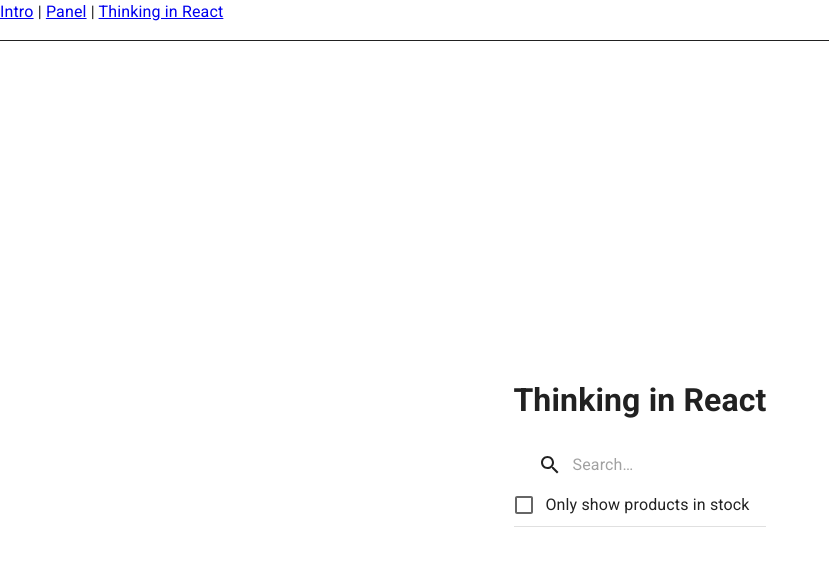
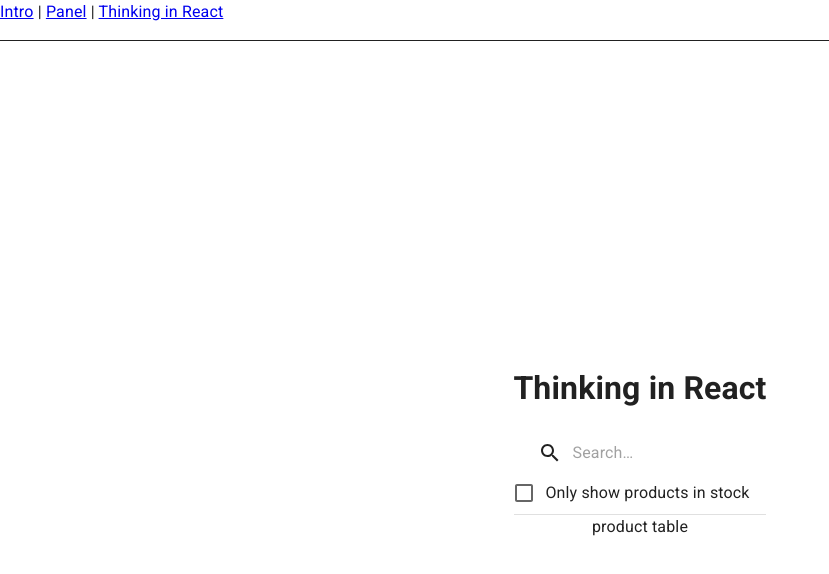
Before and after one commit to Belencha/react-example, a React (Create React App) app: page /thinking-in-react in a window 1280 px wide. Shown: the top 574 px of the page, without its empty margins (0-829 px from the left). Built offline with nearby package versions, Linux system fonts and the light colour scheme.

Commit message:
Add FilterableProductTable component to the page

```diff
--- /dev/null
+++ b/src/components/FilterableProductTable/FilterableProductTable.jsx
@@ -0,0 +1,14 @@
+import * as React from 'react';
+import ProductTable from '../ProductTable/ProductTable';
+import SearchBar from '../SearchBar/SearchBar';
+
+const FilterableProductTable = () => {
+    return (
+        <>
+            <SearchBar />
+            <ProductTable />
+        </>
+    );
+}
+
+export default FilterableProductTable;
--- a/src/routes/thinkingInReact.jsx
+++ b/src/routes/thinkingInReact.jsx
@@ -1,11 +1,11 @@
 import React from "react";
-import SearchBar from "../components/SearchBar/SearchBar";
+import FilterableProductTable from "../components/FilterableProductTable/FilterableProductTable";
 
 export default function ThinkingInReact() {
     return (
         <>
         <h1>Thinking in React</h1>
-        <SearchBar />
+        <FilterableProductTable />
         </>
     );
 }
```
